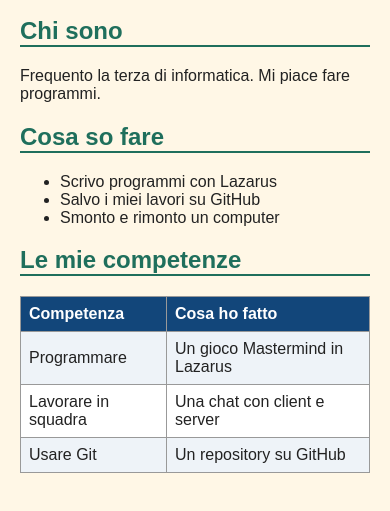
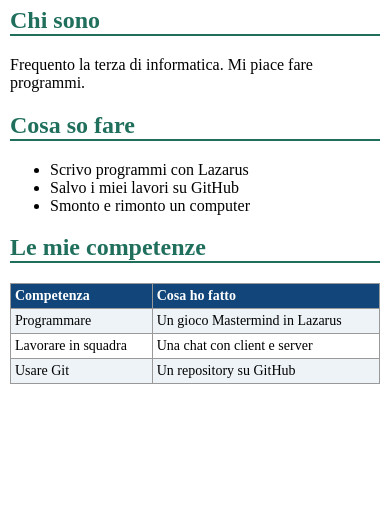
Before and after one commit to tomaslous/Sito-personale, a plain HTML site: page index.html in a window 390 px wide. Shown: the part 137-648 px from the top of the page. Drawn offline with Linux system fonts and the light colour scheme.

Commit message:
Refactor CSS for improved readability and consistency

```diff
--- a/style.css
+++ b/style.css
@@ -1,20 +1,29 @@
-body {
+xbody {
     background: #fff7e6;
     color: #222222;
     font-family: Arial, sans-serif;
 }
+
+/* LARGHEZZA E POSIZIONE DELLA PAGINA */
+
 body {
     max-width: 700px;
     margin: 0 auto;
     padding: 20px;
 }
+
+/* PEZZO A - PAGINA E TITOLI */
+
 h1 {
     color: #12467a;
 }
+
 h2 {
     color: #1f6f5c;
     border-bottom: 2px solid #1f6f5c;
 }
+
+/* PEZZO B - MENU A BOTTONI */
 
 nav a {
     display: inline-block;
@@ -25,28 +34,50 @@ margin-right: 6px;
     border-radius: 8px;
     text-decoration: none;
 }
+
 nav a:hover {
     background: #f28c28;
 }
+
+/* PEZZO C - TABELLA */
 
 table {
     border-collapse: collapse;
     width: 100%;
     background: white;
 }
+
 th, td {
     border: 1px solid #999999;
     padding: 8px;
     text-align: left;
 }
+
 th {
     background: #12467a;
     color: white;
 }
+
 tr:nth-child(even) {
     background: #eef3f8;
 }
+
+/* IMMAGINI */
+
 img {
     max-width: 100%;
     border-radius: 12px;
 }
+
+/* PEZZO D - VISUALIZZAZIONE SU TELEFONO */
+
+@media (max-width: 600px) {
+    body {
+        padding: 10px;
+    }
+
+    th, td {
+        padding: 4px;
+        font-size: 14px;
+    }
+}
```
Lines whose indentation alone changed are shown as unchanged.
